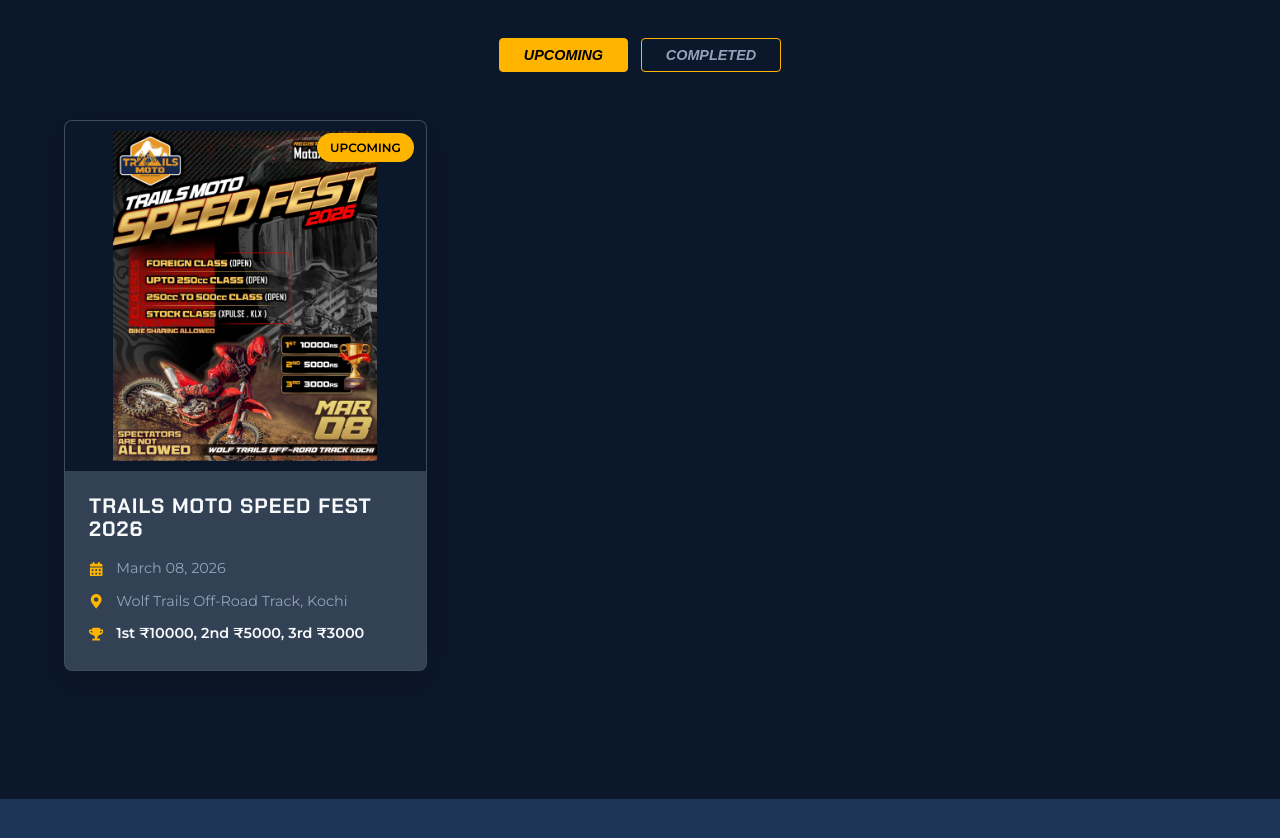
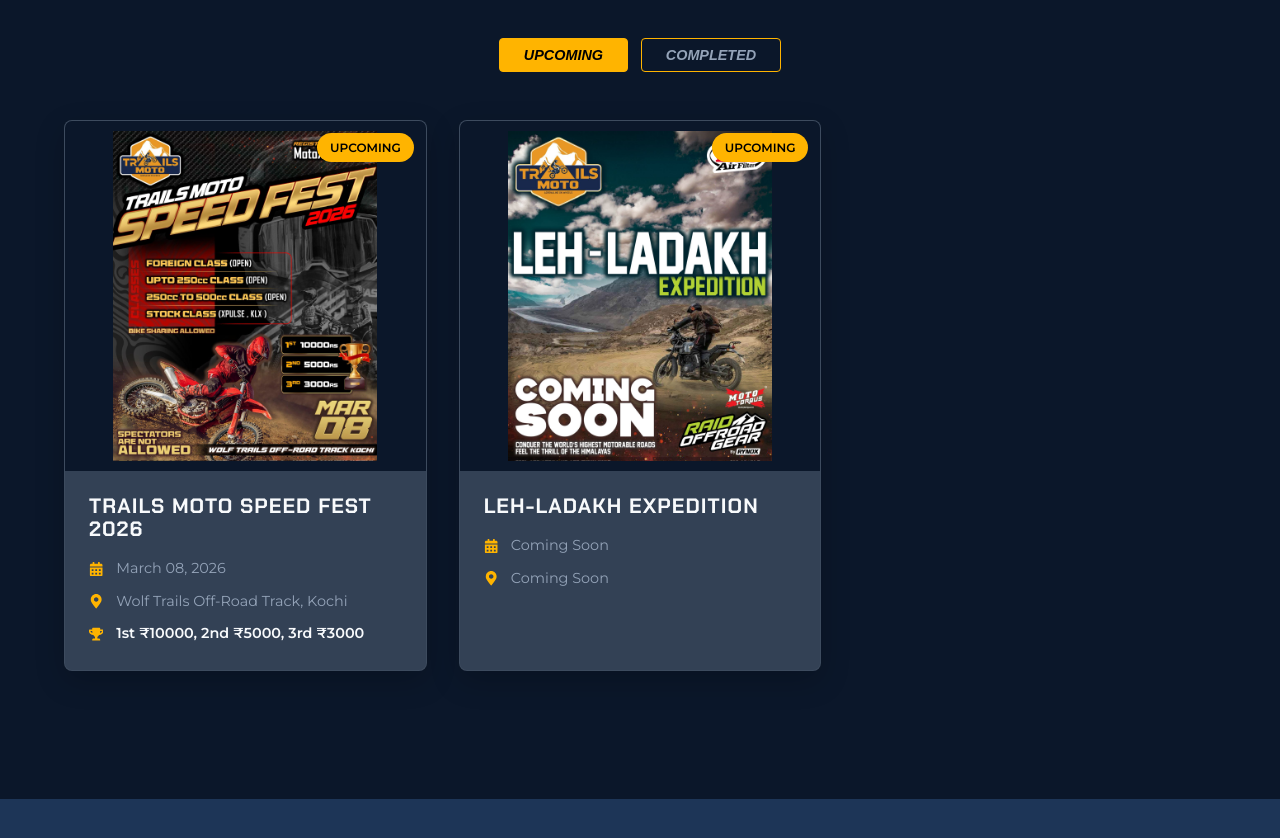
Before and after one commit to ilyasyuva20/irfan.trails, a React (Vite) app: page / in a window 1280 px wide. Shown: the part 2220-3058 px from the top of the page. Built offline with nearby package versions, Linux system fonts and the light colour scheme.

Commit message:
feat: Add "Leh-Ladakh Expedition" upcoming event and enhance "Participate Now" button styling for events without a registration URL, along with a new image asset.

```diff
--- a/src/components/Events.jsx
+++ b/src/components/Events.jsx
@@ -18,6 +18,18 @@
         media: [
             { type: 'image', url: '/assets/upcomming1.jpeg' },
             { type: 'image', url: '/assets/upcomming2.jpeg' }
+        ]
+    },
+    {
+        id: 2,
+        title: "Leh-Ladakh Expedition",
+        type: "upcoming",
+        date: "Coming Soon",
+        venue: "Coming Soon",
+        poster: "/assets/upcommingnew.jpeg",
+        description: "Conquer the world's highest motorable roads and feel the thrill of the Himalayas.",
+        media: [
+            { type: 'image', url: '/assets/upcommingnew.jpeg' }
         ]
     },
     {
@@ -311,15 +323,18 @@
 
                     {event.type === 'upcoming' && (
                         <motion.a
-                            href={event.registrationUrl}
-                            target="_blank"
-                            rel="noopener noreferrer"
-                            whileHover={{ scale: 1.02 }}
-                            whileTap={{ scale: 0.98 }}
+                            href={event.registrationUrl || '#'}
+                            target={event.registrationUrl ? "_blank" : "_self"}
+                            rel={event.registrationUrl ? "noopener noreferrer" : ""}
+                            whileHover={event.registrationUrl ? { scale: 1.02 } : {}}
+                            whileTap={event.registrationUrl ? { scale: 0.98 } : {}}
+                            onClick={(e) => {
+                                if (!event.registrationUrl) e.preventDefault();
+                            }}
                             style={{
                                 display: 'inline-block',
-                                background: 'var(--accent-color)',
-                                color: '#000',
+                                background: event.registrationUrl ? 'var(--accent-color)' : 'var(--text-muted)',
+                                color: event.registrationUrl ? '#000' : 'var(--bg-secondary)',
                                 padding: '1rem 2.5rem',
                                 borderRadius: '4px',
                                 fontWeight: 'bold',
@@ -327,7 +342,9 @@
                                 textTransform: 'uppercase',
                                 letterSpacing: '2px',
                                 marginBottom: '2.5rem',
-                                boxShadow: '0 10px 20px rgba(255,180,0,0.2)'
+                                boxShadow: event.registrationUrl ? '0 10px 20px rgba(255,180,0,0.2)' : 'none',
+                                cursor: event.registrationUrl ? 'pointer' : 'not-allowed',
+                                opacity: event.registrationUrl ? 1 : 0.7
                             }}
                         >
                             Participate Now
```
Also changed, not shown: public/assets/upcommingnew.jpeg (added).
